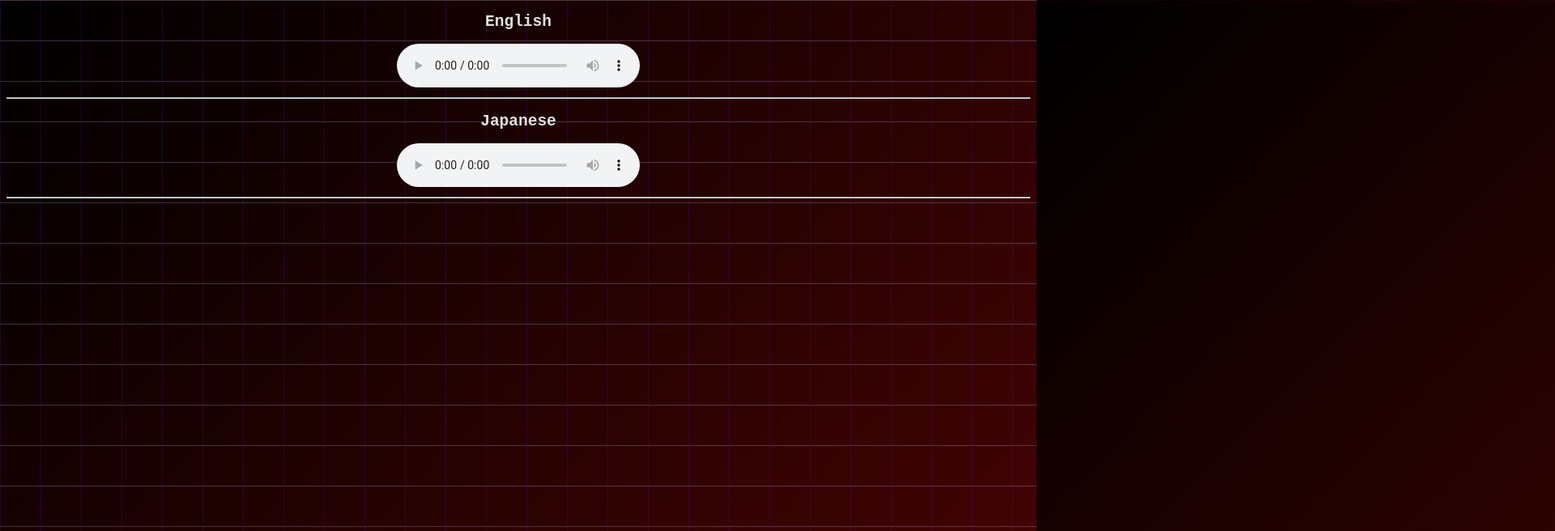
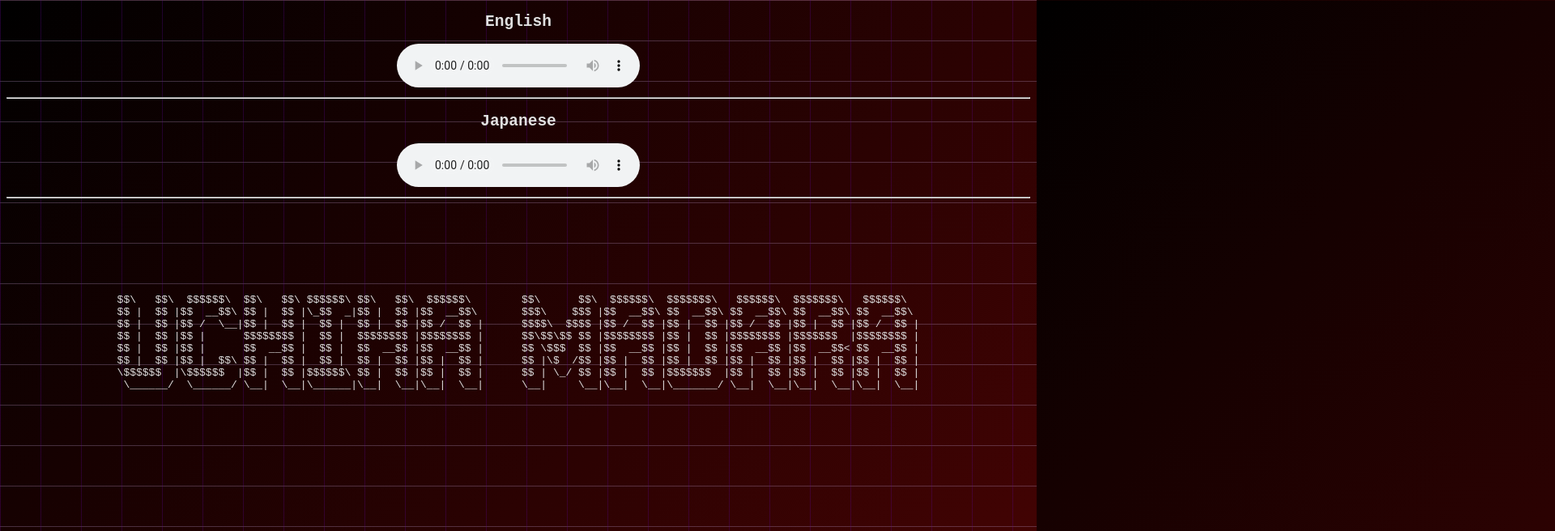
Before and after one commit to XQ7RZ999/Uchiha-Madara, a plain HTML site: page index.html in a window 1280 px wide. Shown: the top 656 px of the page at 81% size, 1920 px wide, since content can reach past the window. Drawn offline with Linux system fonts and the light colour scheme.

Commit message:
Update index.html

```diff
--- a/index.html
+++ b/index.html
@@ -79,6 +79,16 @@
       <hr>
        <div class="center-text">
   <pre>
+$$\   $$\  $$$$$$\  $$\   $$\ $$$$$$\ $$\   $$\  $$$$$$\        $$\      $$\  $$$$$$\  $$$$$$$\   $$$$$$\  $$$$$$$\   $$$$$$\
+$$ |  $$ |$$  __$$\ $$ |  $$ |\_$$  _|$$ |  $$ |$$  __$$\       $$$\    $$$ |$$  __$$\ $$  __$$\ $$  __$$\ $$  __$$\ $$  __$$\
+$$ |  $$ |$$ /  \__|$$ |  $$ |  $$ |  $$ |  $$ |$$ /  $$ |      $$$$\  $$$$ |$$ /  $$ |$$ |  $$ |$$ /  $$ |$$ |  $$ |$$ /  $$ |
+$$ |  $$ |$$ |      $$$$$$$$ |  $$ |  $$$$$$$$ |$$$$$$$$ |      $$\$$\$$ $$ |$$$$$$$$ |$$ |  $$ |$$$$$$$$ |$$$$$$$  |$$$$$$$$ |
+$$ |  $$ |$$ |      $$  __$$ |  $$ |  $$  __$$ |$$  __$$ |      $$ \$$$  $$ |$$  __$$ |$$ |  $$ |$$  __$$ |$$  __$$< $$  __$$ |
+$$ |  $$ |$$ |  $$\ $$ |  $$ |  $$ |  $$ |  $$ |$$ |  $$ |      $$ |\$  /$$ |$$ |  $$ |$$ |  $$ |$$ |  $$ |$$ |  $$ |$$ |  $$ |
+\$$$$$$  |\$$$$$$  |$$ |  $$ |$$$$$$\ $$ |  $$ |$$ |  $$ |      $$ | \_/ $$ |$$ |  $$ |$$$$$$$  |$$ |  $$ |$$ |  $$ |$$ |  $$ |
+ \______/  \______/ \__|  \__|\______|\__|  \__|\__|  \__|      \__|     \__|\__|  \__|\_______/ \__|  \__|\__|  \__|\__|  \__|
+
+
 
   </pre>
 </div>
```
